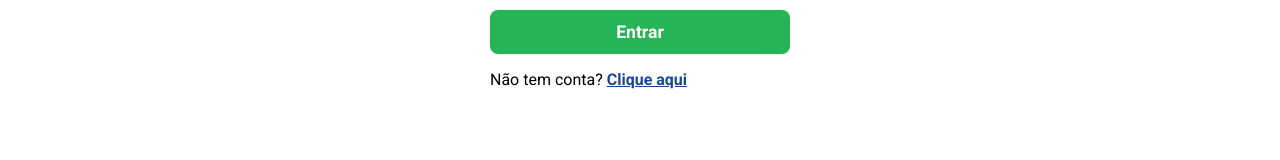
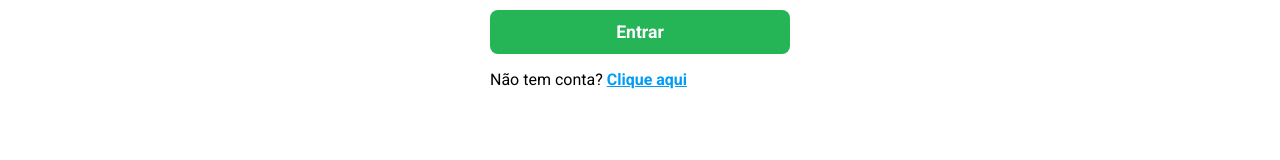
Before and after one commit to wxsleyb/sistema_adocao_animais, a React (Create React App) app in the folder frontend/: page /login in a window 1280 px wide. Shown: the part 308-468 px from the top of the page. Built offline with nearby package versions, Linux system fonts and the light colour scheme.

Commit message:
feat: css form

```diff
--- a/frontend/src/components/form/Form.module.css
+++ b/frontend/src/components/form/Form.module.css
@@ -27,7 +27,7 @@
 }
 
 .form_container p a {
-    color: #16479d;
+    color: #009df8;
     font-weight: bold;
 }
 
```
